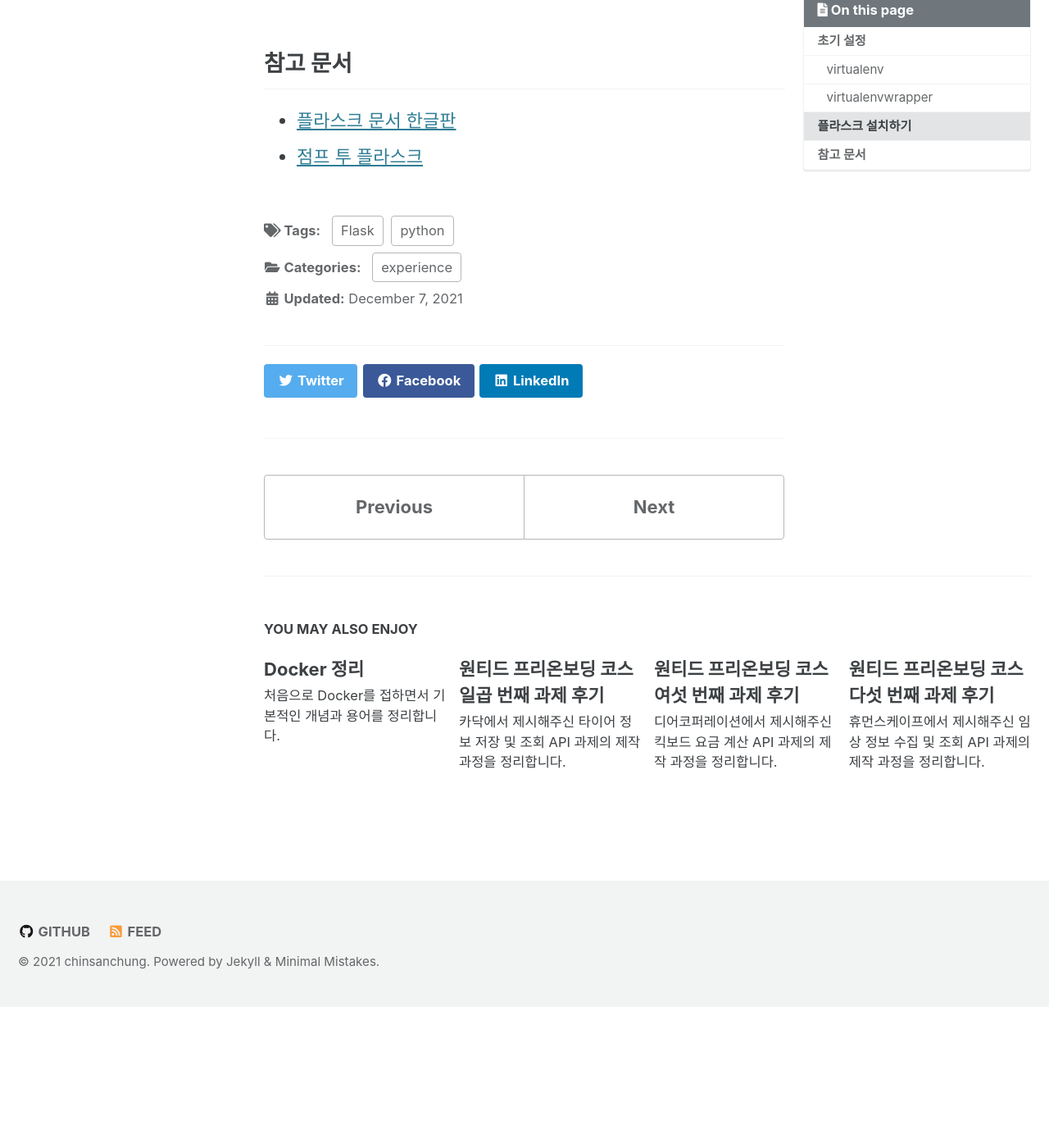
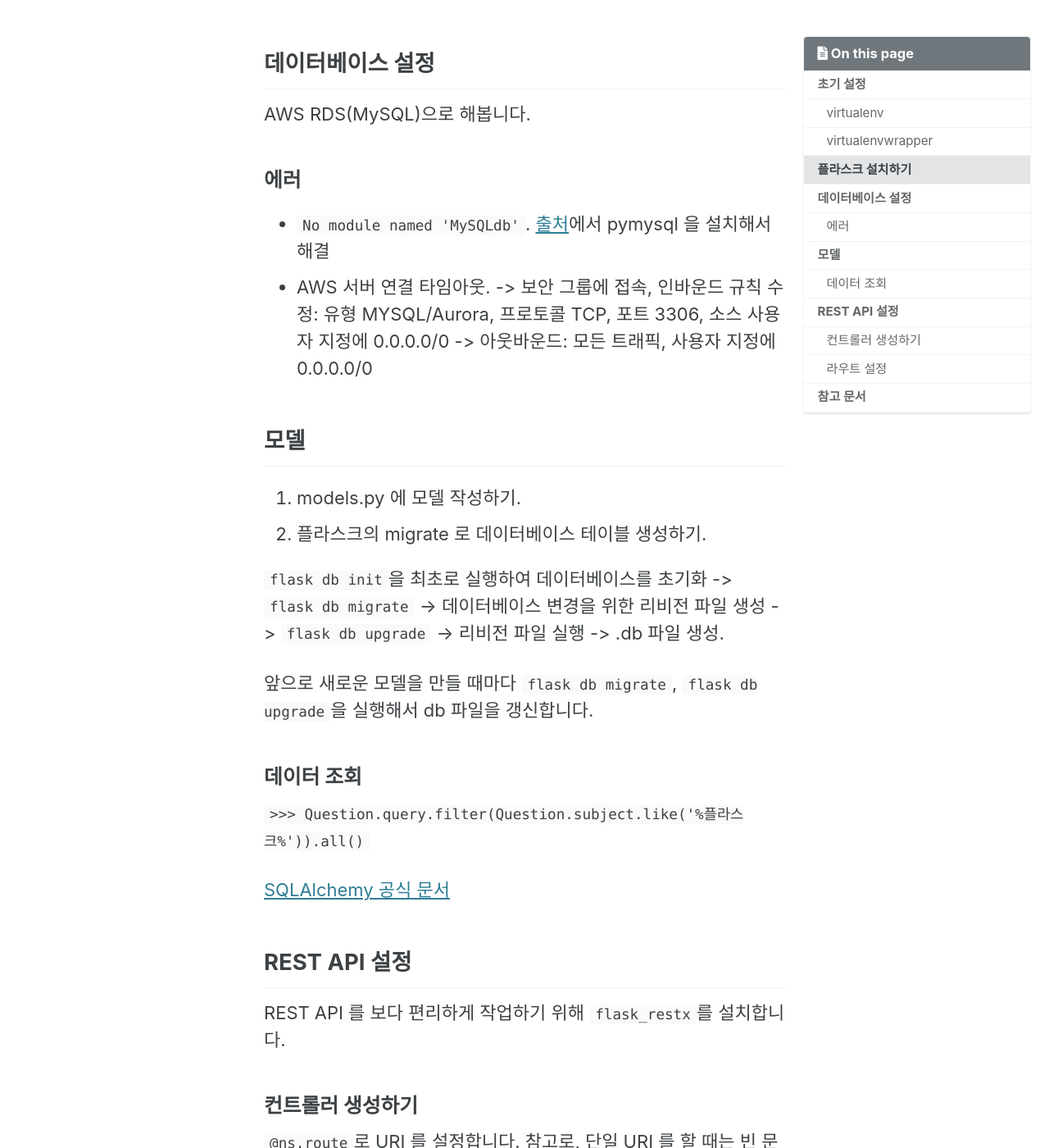
Before and after one commit to chinsanchung/chinsanchung.github.com, a Jekyll site: the page built from _posts/2021-12-07-start-Flask.md, in a window 1280 px wide and 1400 px high, scrolled down 3264 px. Shown: the whole window at 82% size. Built offline with Jekyll 4.4.1, drawn with Linux system fonts in a browser that asks for light colours; cached includes are drawn as plain includes; before the commit the page ends 4492 px from its top, so only the background shows below that; some of the changed text lies outside the part shown.

Commit message:
feat: REST API 관련 내용 추가
- REST API 에 대한 설명을 추가 중입니다.

````diff
--- a/_posts/2021-12-07-start-Flask.md
+++ b/_posts/2021-12-07-start-Flask.md
@@ -1,5 +1,5 @@
 ---
-title: "Flask 초기 환경 설정"
+title: 'Flask 초기 환경 설정'
 layout: single
 author_profile: false
 read_time: false
@@ -89,6 +89,65 @@ source /Users/username/Documents/Code/flask_project/venv/bin/activate
 
 virtualenvwrapper.sh 파일을 터미널에서 실행한 후 `flask run`을 입력하면 위의 명령을 적용하여 플라스크 앱을 실행합니다.
 
+## 데이터베이스 설정
+
+AWS RDS(MySQL)으로 해봅니다.
+
+### 에러
+
+- `No module named 'MySQLdb'`. [출처](https://i5on9i.blogspot.com/2020/05/no-module-named-mysqldb.html)에서 pymysql 을 설치해서 해결
+- AWS 서버 연결 타임아웃. -> 보안 그룹에 접속, 인바운드 규칙 수정: 유형 MYSQL/Aurora, 프로토콜 TCP, 포트 3306, 소스 사용자 지정에 0.0.0.0/0 -> 아웃바운드: 모든 트래픽, 사용자 지정에 0.0.0.0/0
+
+## 모델
+
+1. models.py 에 모델 작성하기.
+2. 플라스크의 migrate 로 데이터베이스 테이블 생성하기.
+
+`flask db init`을 최초로 실행하여 데이터베이스를 초기화 -> `flask db migrate` -> 데이터베이스 변경을 위한 리비전 파일 생성 -> `flask db upgrade` -> 리비전 파일 실행 -> .db 파일 생성.
+
+앞으로 새로운 모델을 만들 때마다 `flask db migrate`, `flask db upgrade`을 실행해서 db 파일을 갱신합니다.
+
+### 데이터 조회
+
+`>>> Question.query.filter(Question.subject.like('%플라스크%')).all()`
+
+[SQLAlchemy 공식 문서](https://docs.sqlalchemy.org/en/13/orm/query.html)
+
+## REST API 설정
+
+REST API 를 보다 편리하게 작업하기 위해 `flask_restx`를 설치합니다.
+
+### 컨트롤러 생성하기
+
+`@ns.route`로 URI 를 설정합니다. 참고로, 단일 URI 를 할 때는 빈 문자열을 입력해야 합니다.
+
+```python
+from flask import jsonify, make_response, json
+from flask_restx import Namespace, Resource, reqparse
+
+ns = Namespace("companies")
+
+@ns.route("")
+class GetList(Resource):
+    def get(self):
+      test_list = ['test']
+      return test_list
+```
+
+### 라우트 설정
+
+플라스크 app 에서 라우팅을 설정합니다.
+
+```python
+from flask import Flask
+from flask_restx import Api
+from .companies import companies_controller as company
+
+app = Flask(__name__)
+api = Api(app)
+api.add_namespace(company.ns, "/companies")
+```
+
 ## 참고 문서
 
 - [플라스크 문서 한글판](https://flask-docs-kr.readthedocs.io/ko/latest/)
````
